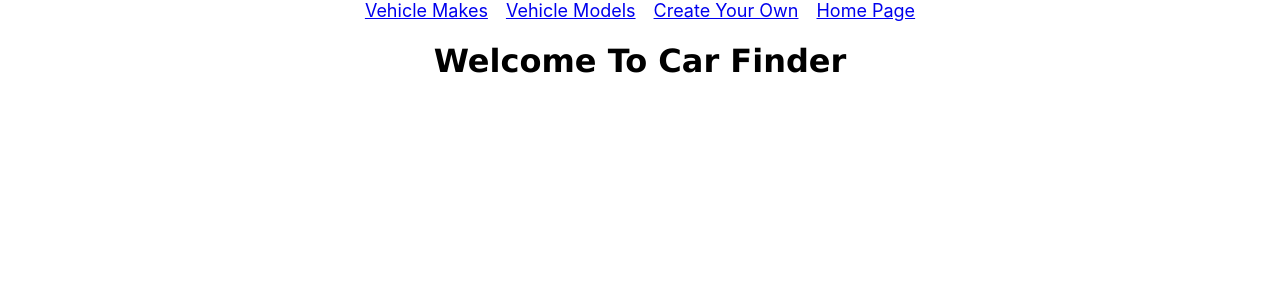
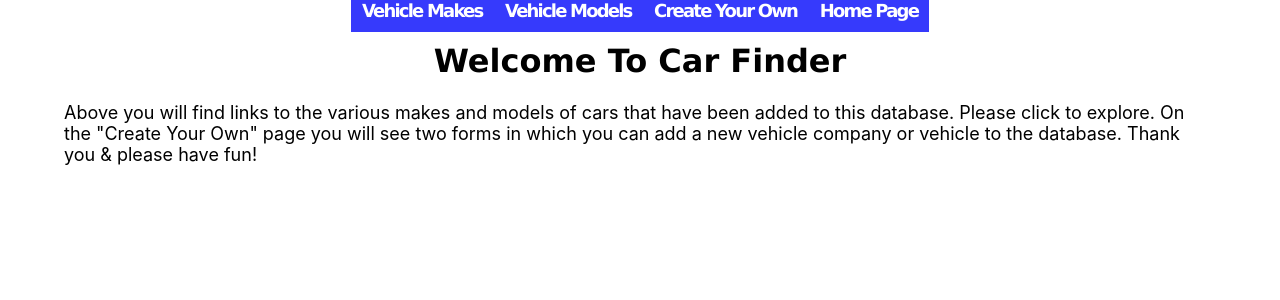
Before and after one commit to jaredsurya/digital-garage, a React (Create React App) app: page / in a window 1280 px wide. Shown: the top 300 px of the page. Built offline with nearby package versions, Linux system fonts and the light colour scheme.

Commit message:
css decoration of nav

```diff
--- a/src/App.css
+++ b/src/App.css
@@ -43,8 +43,23 @@ nav {
 }
 
 a {
-  padding: 9px;
+  padding: 11.3px;
   font-size: large;
+  font-weight: bold;
+  text-decoration: none;
+  font-family:'Lucida Sans', 'Lucida Sans Regular', 'Lucida Grande', 'Lucida Sans Unicode', Geneva, Verdana, sans-serif;
+  letter-spacing: -1.8px;
+  width: 115px;
+  height: 25px;
+  background: #363afc;
+  text-align: center;
+  color: white;
+
+}
+
+a:hover {
+  color:#8b8dff;
+
 }
 
 h1 {
@@ -52,3 +67,10 @@ h1 {
   font-family:'Lucida Sans', 'Lucida Sans Regular', 'Lucida Grande', 'Lucida Sans Unicode', Geneva, Verdana, sans-serif;
 
 }
+
+p {
+  margin: auto;
+  align-items: center;
+  width: 90%;
+  font-size: large;
+}
--- a/src/components/CreateNew.js
+++ b/src/components/CreateNew.js
@@ -3,7 +3,7 @@ import React from "react";
 function CreateNew(){
   return (
     <div>
-      <h1>Create a New Make or Model:</h1>
+      <h1>Generate a New Make or Model:</h1>
     </div>
   )
 }
--- a/src/components/Home.js
+++ b/src/components/Home.js
@@ -4,6 +4,7 @@ function Home(){
   return (
     <div>
       <h1>Welcome To Car Finder</h1>
+      <p>Above you will find links to the various makes and models of cars that have been added to this database. Please click to explore. On the "Create Your Own" page you will see two forms in which you can add a new vehicle company or vehicle to the database. Thank you & please have fun!</p>
     </div>
   )
 }
```
